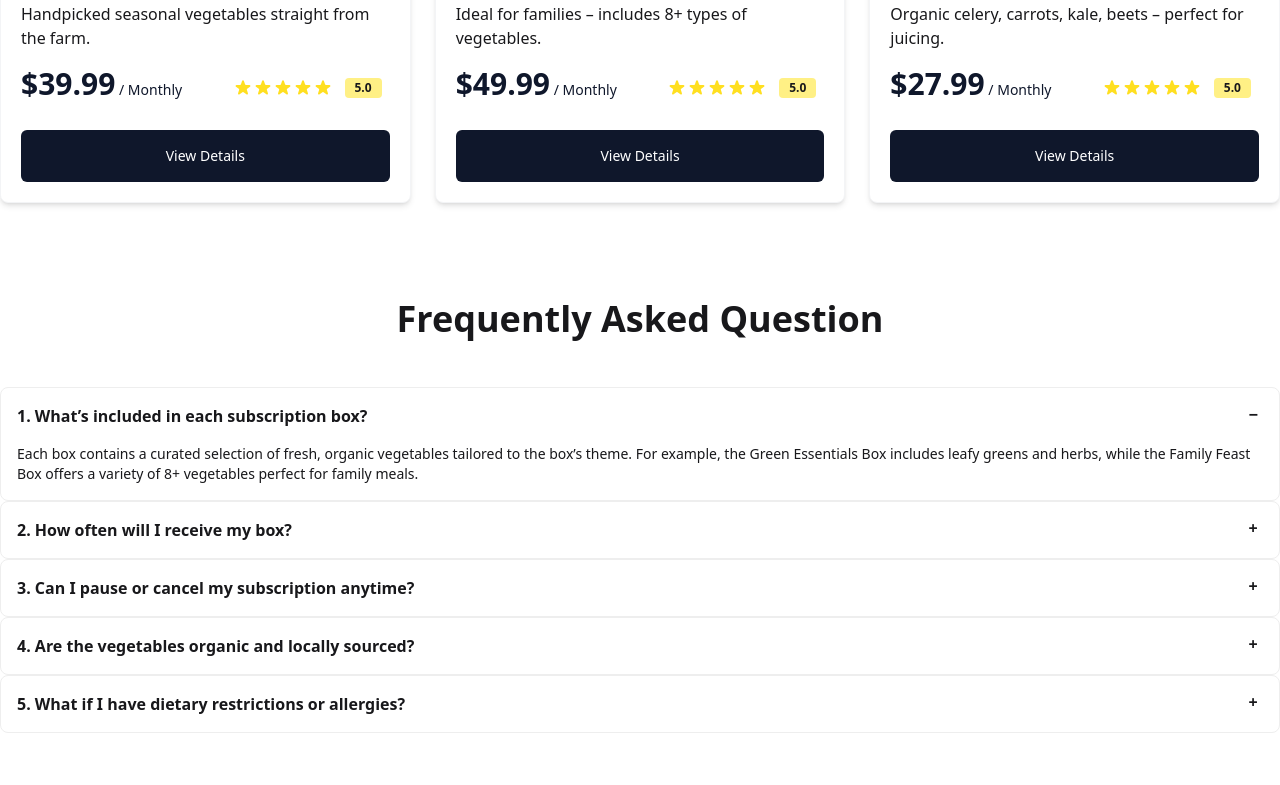
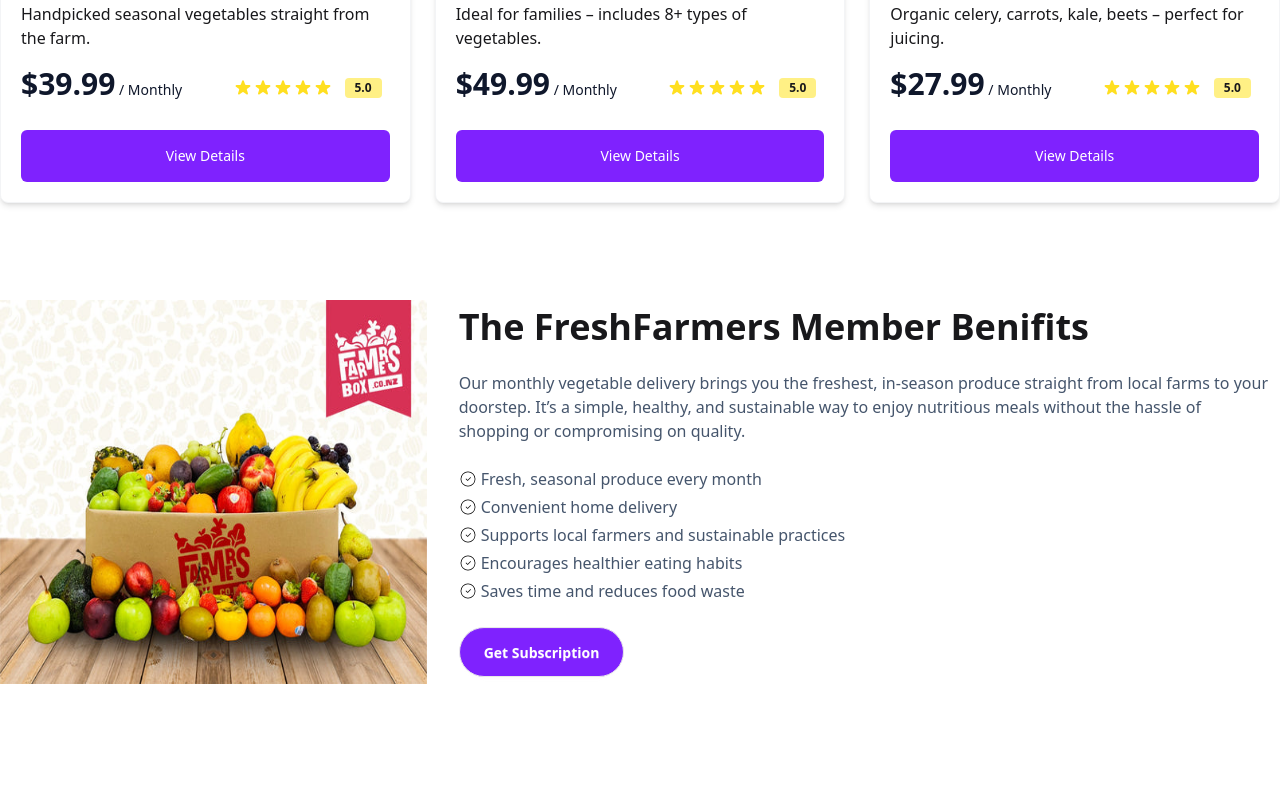
Before and after one commit to redoy49/fresh-farmers, a React (Vite) app: page / in a window 1280 px wide. Shown: the part 1660-2445 px from the top of the page. Built offline with nearby package versions, Linux system fonts and the light colour scheme; no server answers.

Commit message:
Completed Benifits Section

```diff
--- /dev/null
+++ b/src/components/Benifits.jsx
@@ -0,0 +1,53 @@
+import React from "react";
+import fruits from "../assets/fruits.jpg";
+import { CiCircleCheck } from "react-icons/ci";
+
+const Benifits = () => {
+  return (
+    <div className="my-24">
+      <div className="md:flex justify-center items-center gap-6">
+        <div className="md:w-1/3">
+          <img className="w-full h-96 object-fill" src={fruits} alt="" />
+        </div>
+        <div className="md:w-1/2 p-2 flex-1">
+          <h2 className="text-4xl font-bold mb-6">
+            The FreshFarmers Member Benifits
+          </h2>
+          <p className="text-slate-600 mb-6">
+            Our monthly vegetable delivery brings you the freshest, in-season
+            produce straight from local farms to your doorstep. It’s a simple,
+            healthy, and sustainable way to enjoy nutritious meals without the
+            hassle of shopping or compromising on quality.
+          </p>
+          <div className="text-slate-600 space-y-1 mb-6">
+            <p className="flex items-center gap-1">
+              <CiCircleCheck className="text-black" size={18} />
+              Fresh, seasonal produce every month
+            </p>
+            <p className="flex items-center gap-1">
+              <CiCircleCheck className="text-black" size={18} />
+              Convenient home delivery
+            </p>
+            <p className="flex items-center gap-1">
+              <CiCircleCheck className="text-black" size={18} />
+              Supports local farmers and sustainable practices
+            </p>
+            <p className="flex items-center gap-1">
+              <CiCircleCheck className="text-black" size={18} />
+              Encourages healthier eating habits
+            </p>
+            <p className="flex items-center gap-1">
+              <CiCircleCheck className="text-black" size={18} />
+              Saves time and reduces food waste
+            </p>
+          </div>
+          <button className="btn rounded-full bg-violet-600 p-6 text-white">
+            Get Subscription
+          </button>
+        </div>
+      </div>
+    </div>
+  );
+};
+
+export default Benifits;
--- a/src/components/Footer.jsx
+++ b/src/components/Footer.jsx
@@ -11,7 +11,7 @@ import {
 const Footer = () => {
   return (
     <footer className="bg-slate-50 py-12">
-      <div className="max-w-7xl mx-auto px-4 sm:px-6 lg:px-8">
+      <div className="mx-auto px-4 sm:px-6 lg:px-8">
         <div className="grid grid-cols-1 md:grid-cols-3 gap-8">
           {/* About Us */}
           <div>
--- a/src/components/Navbar.jsx
+++ b/src/components/Navbar.jsx
@@ -54,7 +54,7 @@ const Navbar = () => {
             {links}
           </ul>
         </div>
-        <a className="btn btn-ghost text-xl">daisyUI</a>
+        <a className="btn btn-ghost text-xl">FreshFarmers</a>
       </div>
       <div className="navbar-center hidden lg:flex">
         <ul className="menu menu-horizontal px-1">{links}</ul>
--- a/src/components/SubscriptionCard.jsx
+++ b/src/components/SubscriptionCard.jsx
@@ -53,7 +53,7 @@ const SubscriptionCard = ({ service }) => {
         </div>
         <a
           href="#"
-          className="flex items-center justify-center rounded-md bg-slate-900 px-5 py-4 text-center text-sm font-medium text-white hover:bg-gray-700 focus:outline-none focus:ring-4 focus:ring-blue-300"
+          className="flex items-center justify-center rounded-md bg-violet-600 px-5 py-4 text-center text-sm font-medium text-white focus:outline-none focus:ring-4 focus:ring-blue-300"
         >
           View Details
         </a>
--- a/src/pages/Home.jsx
+++ b/src/pages/Home.jsx
@@ -2,6 +2,7 @@ import React, { useEffect, useState } from "react";
 import Slider from "../components/Slider";
 import SubscriptionCard from "../components/SubscriptionCard";
 import FAQ from "../components/FAQ";
+import Benifits from "../components/Benifits";
 
 const Home = () => {
   const [services, setServices] = useState([]);
@@ -29,6 +30,7 @@ const Home = () => {
           <SubscriptionCard key={service.id} service={service} />
         ))}
       </div>
+      <Benifits></Benifits>
       <FAQ></FAQ>
     </div>
   );
```
Also changed, not shown: src/assets/fruits.jpg (added).
